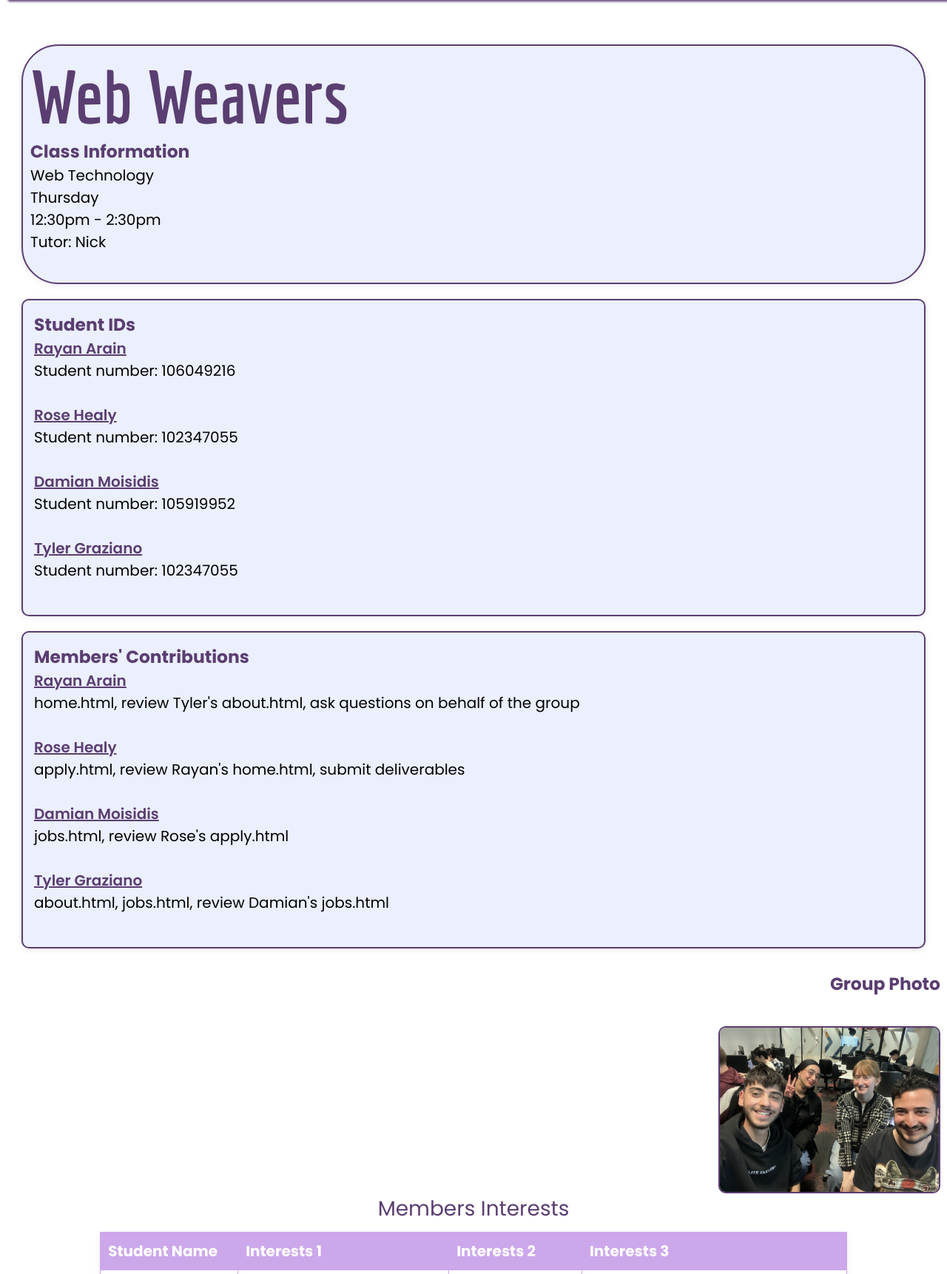
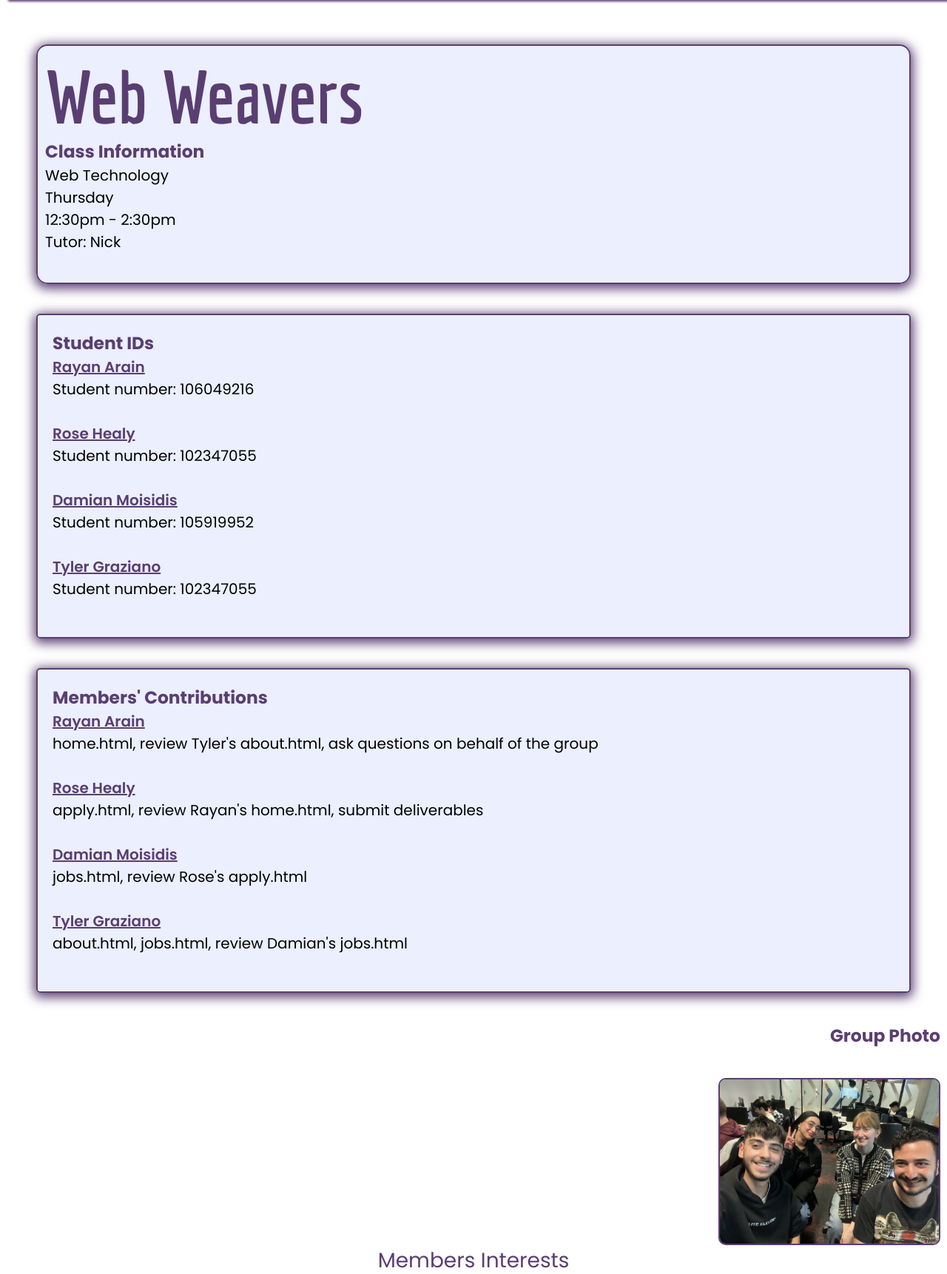
Before and after one commit to 102347055/webweavers-project-part1, a PHP site: page /about.html in a window 1280 px wide. Shown: the part 109-1831 px from the top of the page at 74% size. Run offline with PHP 8.4, Linux system fonts and the light colour scheme.

Commit message:
fieldset changes

```diff
--- a/project1/styles/styles.css
+++ b/project1/styles/styles.css
@@ -429,11 +429,11 @@ textarea {
 
 fieldset {
     border: 2px solid #5a3e71;
-    border-radius: 10px;
-    margin: 20px;
-    padding: 15px;
+    margin: 2em;
+    padding: 1em;
     background-color: #ebeffe;
-    box-shadow: 0 2px 8px rgba(90, 62, 113, 0.1);
+    border-radius: 5px;
+    box-shadow: 0 3px 15px 3px #5a3e71;
 }
 
 h2, h3, h4 {
@@ -463,7 +463,7 @@ h2, h3, h4 {
 #class_header {
     background-color: #ebeffe;
     padding: 10px;
-    border-radius: 50px;
+    border-radius: 15px;
     border-style: solid;
     color: black;
 
```
